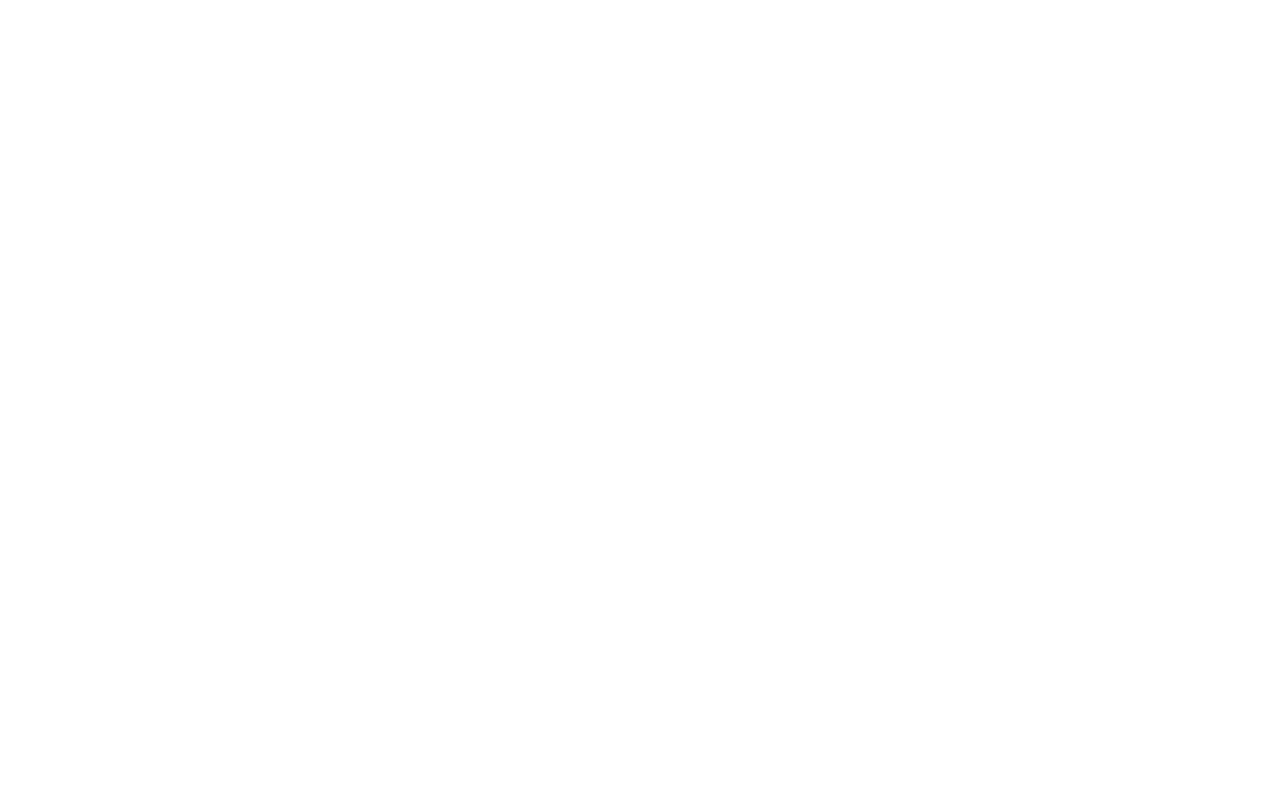
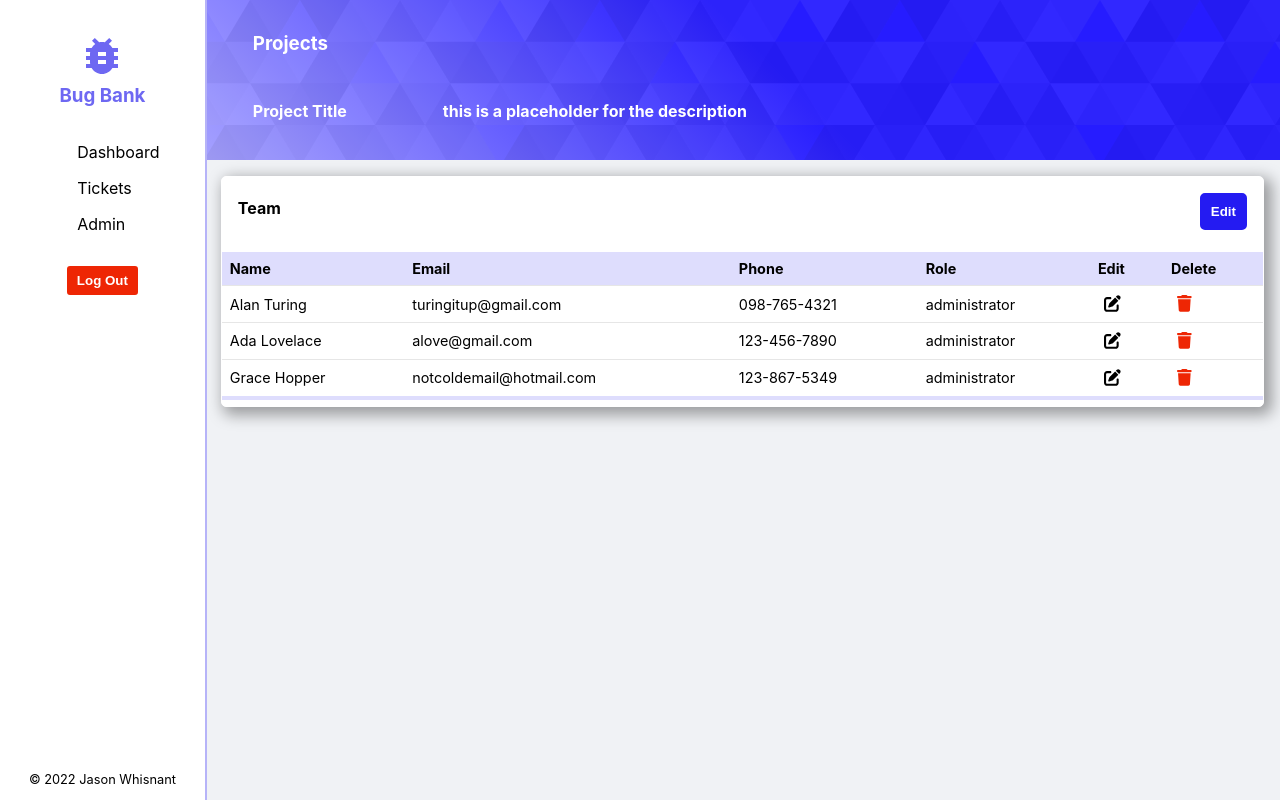
Before and after one commit to Tasups/bug-tracker-frontend, a React (Create React App) app: page /admin in a window 1280 px wide. Built offline with nearby package versions, Linux system fonts and the light colour scheme.

Commit message:
admin component/page added with the personnel component added but not fully styled or functional

```diff
--- a/src/App.css
+++ b/src/App.css
@@ -1265,3 +1265,37 @@
   box-sizing: border-box;
   font-size: 1rem;
 }
+
+/* ADMIN **********************************************************/
+
+.admin-container {
+  position: absolute;
+  left: 16vw;
+  width: 84vw;
+  min-height: 80vh;
+  background-color: rgb(240,242,245);
+  margin: 0;
+}
+
+/* PERSONNEL ******************************************************/
+
+.personnel-trashbtn {
+  background-color: white;
+  border: none;
+  cursor: pointer;
+}
+
+.faTrash-btn {
+  color: #EE2604;
+  font-size: 1.05rem;
+}
+
+.personnel-editbtn {
+  background-color: white;
+  border: none;
+  cursor: pointer;
+}
+
+.faEdit-btn {
+  font-size: 1.05rem;
+}
--- a/src/App.js
+++ b/src/App.js
@@ -3,6 +3,7 @@
 import Dashboard from './components/dashboard/Dashboard'
 import ProjectBoard from './components/projectBoard/ProjectBoard'
 import TicketsBoard from './components/ticketsboard/TicketsBoard'
+import Admin from './components/admin/Admin'
 import SignUp from './components/signup/SignUp'
 import SignIn from './components/SignIn'
 
@@ -17,6 +18,7 @@
         <Route path="/dashboard" element={<Dashboard />} />
         <Route path="/projectboard" element={<ProjectBoard />} />
         <Route path="/ticketsboard" element={<TicketsBoard />} />
+        <Route path="/admin" element={<Admin />} />
         <Route path="/signup" element={<SignUp />} />
       </Routes>
     </DataProvider>
--- a/src/components/SideNav.js
+++ b/src/components/SideNav.js
@@ -16,7 +16,9 @@
             <Link to="/dashboard" className="sidenav-navbtn">Dashboard</Link>
           </li>
           <li className="sidenav-navbtn">Tickets</li>
-          <li className="sidenav-navbtn">Admin</li>
+          <li className="sidenav-navbtn">
+          <Link to="/admin" className="sidenav-navbtn">Admin</Link>
+          </li>
         </ul>
       </div>
       <div className="sidenav-button">
--- /dev/null
+++ b/src/components/admin/Admin.js
@@ -0,0 +1,27 @@
+import { useContext } from 'react'
+import DataContext from '../../context/DataContext'
+
+import ProjectHeader from '../projectBoard/ProjectHeader'
+import SideNav from '../SideNav'
+import Personnel from './Personnel'
+
+const Admin = () => {
+
+  const {
+    contributors
+  } = useContext(DataContext)
+
+  return(
+    <>
+      <ProjectHeader />
+      <SideNav />
+      <div className="admin-container">
+         <Personnel contributors={contributors}/>
+      </div>
+
+    </>
+
+    )
+}
+
+export default Admin
--- /dev/null
+++ b/src/components/admin/Personnel.js
@@ -0,0 +1,54 @@
+import { FontAwesomeIcon } from '@fortawesome/react-fontawesome'
+import { faTrash } from '@fortawesome/free-solid-svg-icons';
+import { faPenToSquare } from '@fortawesome/free-solid-svg-icons'
+
+const ProjectTeam = (props) => {
+
+  return(
+    <section className="projectteam-container">
+        <div className="projectteam-title">
+          <h4>Team</h4>
+          <button style={{margin: "1rem", padding: "0.5rem"}}>Edit</button>
+        </div>
+        <div className="projectteam-table">
+          <table>
+            <tbody>
+              <tr>
+                <th>Name</th>
+                <th>Email</th>
+                <th>Phone</th>
+                <th>Role</th>
+                <th>Edit</th>
+                <th>Delete</th>
+              </tr>
+              {props.contributors?.map((person) => (
+                <tr key={person.name}>
+                  <td>{person.name}</td>
+                  <td>{person.email}</td>
+                  <td>{person.phone}</td>
+                  <td>{person.role}</td>
+                  <td>
+                    <button className="personnel-editbtn">
+                      <FontAwesomeIcon className="faEdit-btn" icon={faPenToSquare} />
+                    </button>
+                  </td>
+                  <td>
+                    <button className="personnel-trashbtn">
+                      <FontAwesomeIcon className="faTrash-btn" icon={faTrash}/>
+                    </button>
+                  </td>
+                  {/*
+                  <td onClick={(e) => props.handleClick(e, key)}>Delete</td>
+                   onClick={(e) => props.handleTicketClick(e, ticket.id)}
+                 key={ticket.id}
+                 */}
+                </tr>
+              ))}
+            </tbody>
+          </table>
+          </div>
+        </section>
+    )
+}
+
+export default ProjectTeam;
--- a/src/components/projectBoard/ProjectTeam.js
+++ b/src/components/projectBoard/ProjectTeam.js
@@ -4,7 +4,10 @@
   return(
     <section className="projectteam-container">
         <div className="projectteam-title">
-          <h4>Team</h4>
+          <h4>Personnel</h4>
+          {/*
+            EDIT PERSONNEL SHOULD BE RENDERED DYNAMICALLY IS USER IS ADMIN
+          */}
           <button style={{margin: "1rem", padding: "0.5rem"}}>Edit</button>
         </div>
         <div className="projectteam-table">
--- a/src/components/ticketsboard/TicketsBoard.js
+++ b/src/components/ticketsboard/TicketsBoard.js
@@ -42,7 +42,6 @@
       </div>
     </>
   );
-
 }
 
 export default TicketsBoard
--- a/src/data/contributorsData.js
+++ b/src/data/contributorsData.js
@@ -2,12 +2,23 @@
   {
     name: "Alan Turing",
     email: "turingitup@gmail.com",
-    phone: "098-765-4321"
+    phone: "098-765-4321",
+    role: "administrator",
+    id: 1
   },
   {
     name: "Ada Lovelace",
     email: "alove@gmail.com",
-    phone: "123-456-7890"
+    phone: "123-456-7890",
+    role: "administrator",
+    id: 2
+  },
+  {
+    name: "Grace Hopper",
+    email: "notcoldemail@hotmail.com",
+    phone: "123-867-5349",
+    role: "administrator",
+    id: 3
   },
   ]
 
--- a/src/data/projectData.js
+++ b/src/data/projectData.js
@@ -3,16 +3,16 @@
     {
       projectTitle: "Bug_Bank",
       description: "an app to track what it is that I'm doing so that someone will know",
-      contributors: "Jason Whisnant"
+      contributors: "Jason Whisnant",
     },
     {
       projectTitle: "Store App",
       description: "Make a copy of Amazon or Etsy or something",
-      contributors: "Alan Turing"
+      contributors: "Alan Turing",
     },
     {
       projectTitle: "Blog",
       description: "Something to share my thoughts and ideas to the world with",
-      contributors: "Ada Lovelace"
+      contributors: "Ada Lovelace",
     }
 ];
```
